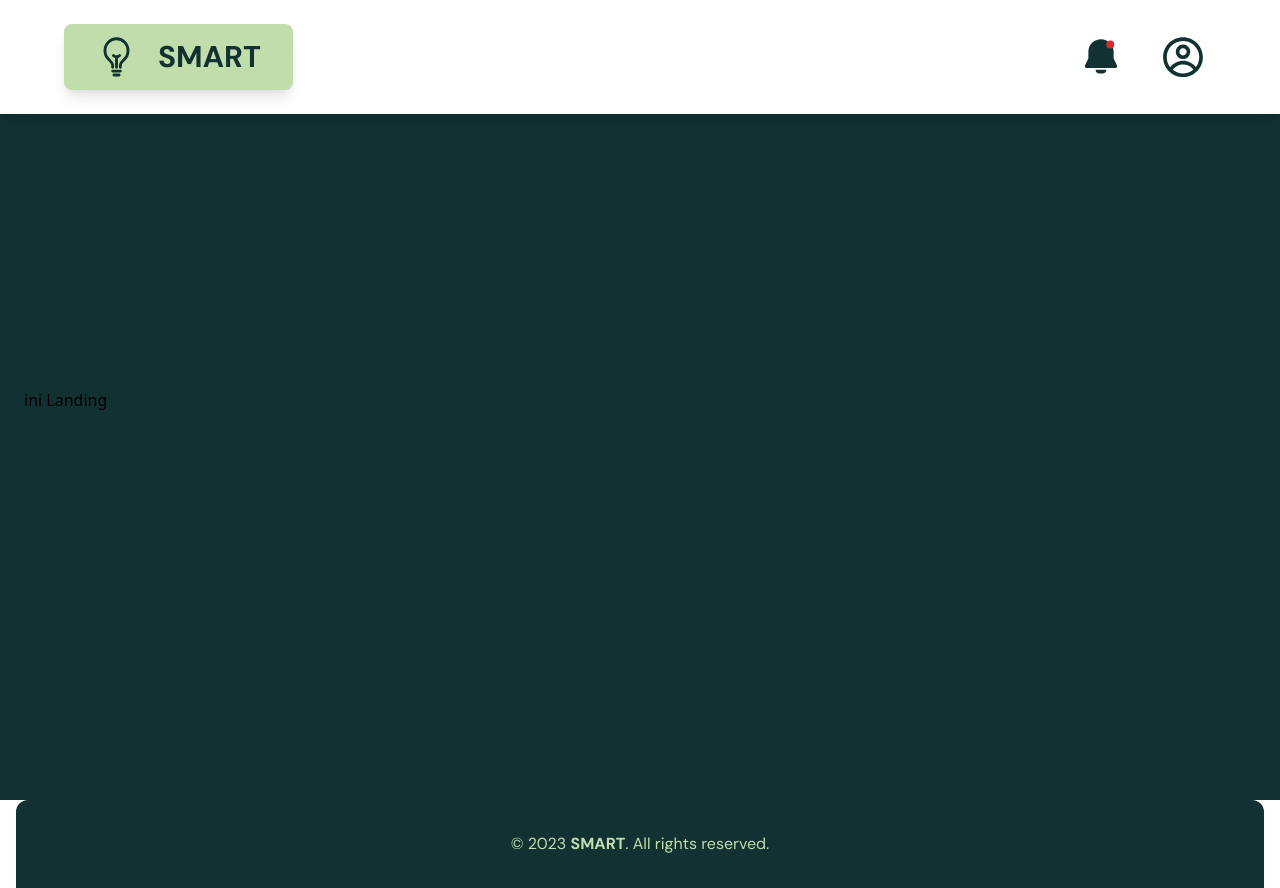
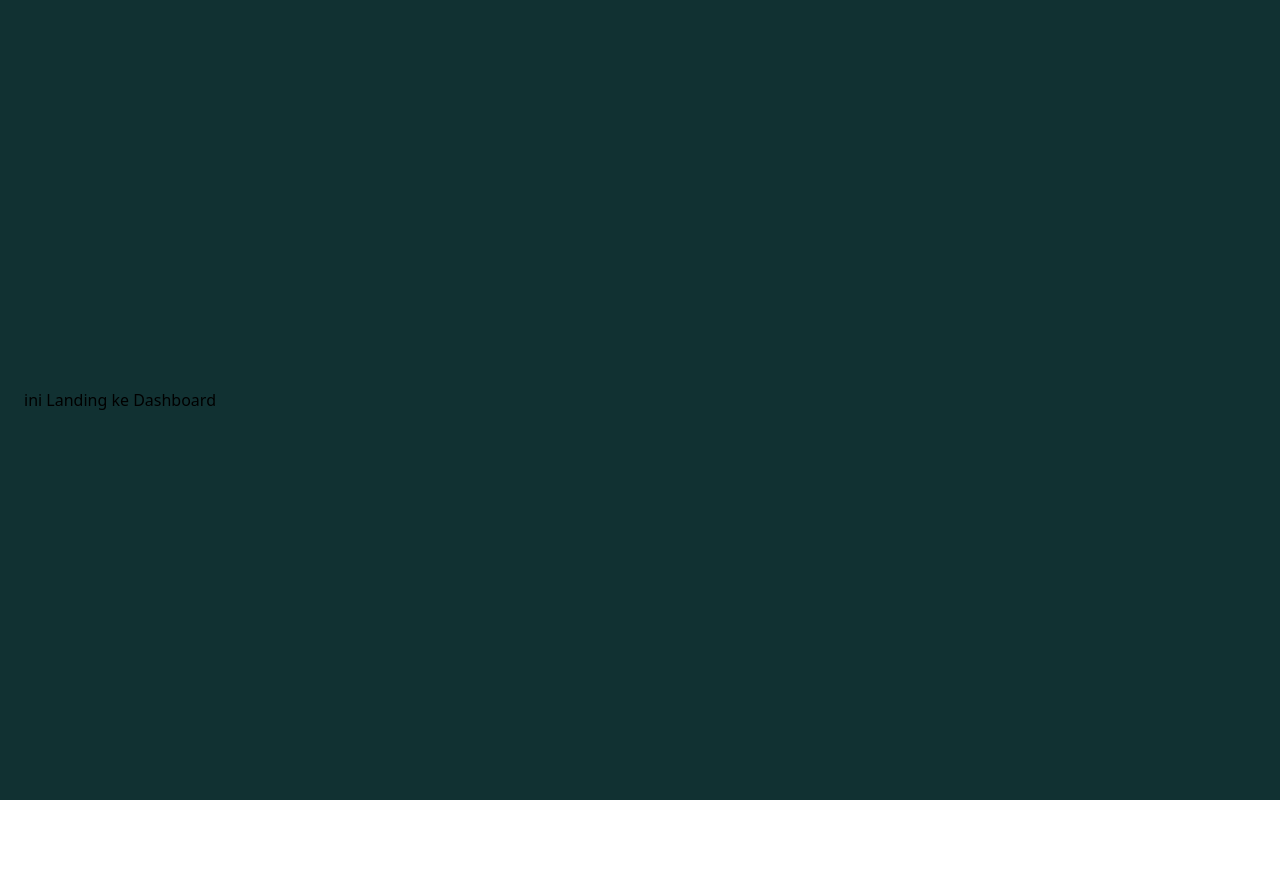
Before and after one commit to pisjad/IMK-SMART, a React (Vite) app: page / in a window 1280 px wide. After the commit the page ends 800 px from the top, so only its background shows below. Built offline with nearby package versions, Linux system fonts and the light colour scheme.

Commit message:
settings for navbar

```diff
--- a/src/App.jsx
+++ b/src/App.jsx
@@ -1,37 +1,36 @@
 import "./App.css";
 import { HashRouter as Router, Routes, Route } from "react-router-dom";
-import Navbar from "./Views/Navbar";
 import Dashboard from "./Views/Dashboard";
 import Login from "./Views/Login";
 import Register from "./Views/Register";
-import FooterWeb from "./Views/FooterWeb";
-import Profile from "./Views/Profile"
-import Career from "./Views/Career"
-import Courses from "./Views/Courses"
-import Grade from "./Views/Grade"
-import LandingPage from "./Views/LandingPage"
-import Tuition from "./Views/Tuition"
-import Achievement from "./Views/Achievement"
-
+import Profile from "./Views/Profile";
+import Career from "./Views/Career";
+import Courses from "./Views/Courses";
+import Grade from "./Views/Grade";
+import LandingPage from "./Views/LandingPage";
+import Tuition from "./Views/Tuition";
+import Achievement from "./Views/Achievement";
+import Layout from "./Layout";
 
 function App() {
     return (
         <>
             <Router>
-                <Navbar />
                 <Routes>
-                    <Route path="/" element={<LandingPage />} />
+                    <Route element={<Layout />}>
+                        <Route path="/Dashboard" element={<Dashboard />} />
+                        <Route path="/Profile" element={<Profile />} />
+                        <Route path="/Courses" element={<Courses />} />
+                        <Route path="/Grade" element={<Grade />} />
+                        <Route path="/Tuition" element={<Tuition />} />
+                        <Route path="/Career" element={<Career />} />
+                        <Route path="/Achievement" element={<Achievement />} />
+                    </Route>
+
                     <Route path="/Login" element={<Login />} />
                     <Route path="/Register" element={<Register />} />
-                    <Route path="/Dashboard" element={<Dashboard />} />
-                    <Route path="/Profile" element={<Profile />} />
-                    <Route path="/Courses" element={<Courses />} />
-                    <Route path="/Grade" element={<Grade />} />
-                    <Route path="/Tuition" element={<Tuition />} />
-                    <Route path="/Career" element={<Career />} />
-                    <Route path="/Achievement" element={<Achievement />} />
+                    <Route path="/" element={<LandingPage />} />
                 </Routes>
-                <FooterWeb />
             </Router>
         </>
     );
--- /dev/null
+++ b/src/Layout.jsx
@@ -0,0 +1,14 @@
+import Navbar from "./Views/Navbar";
+import FooterWeb from "./Views/FooterWeb";
+import { Outlet } from "react-router-dom";
+const Layout = () => {
+    return (
+        <>
+            <Navbar />
+            <Outlet />
+            <FooterWeb />
+        </>
+    );
+};
+
+export default Layout;
--- a/src/Views/LandingPage.jsx
+++ b/src/Views/LandingPage.jsx
@@ -1,9 +1,13 @@
+import { Link } from "react-router-dom";
 const LandingPage = () => {
     return (
         <>
-            <div className="p-6 h-screen bg-hijau items-center flex">
-                ini Landing
-            </div>
+            <Link to="/Dashboard">
+
+                <div className="p-6 h-screen bg-hijau items-center flex">
+                    ini Landing ke Dashboard
+                </div>
+            </Link>
         </>
     );
 };
```
